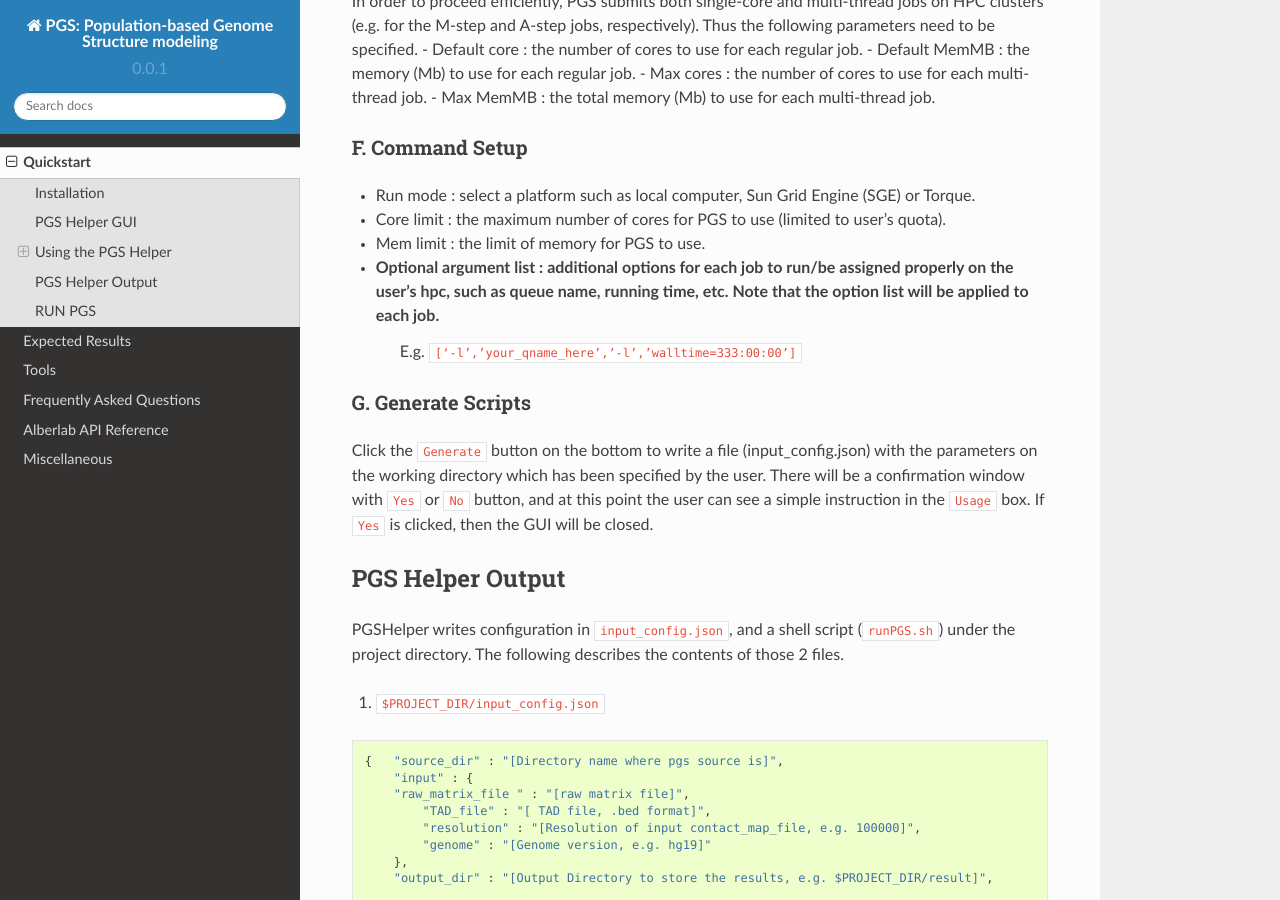
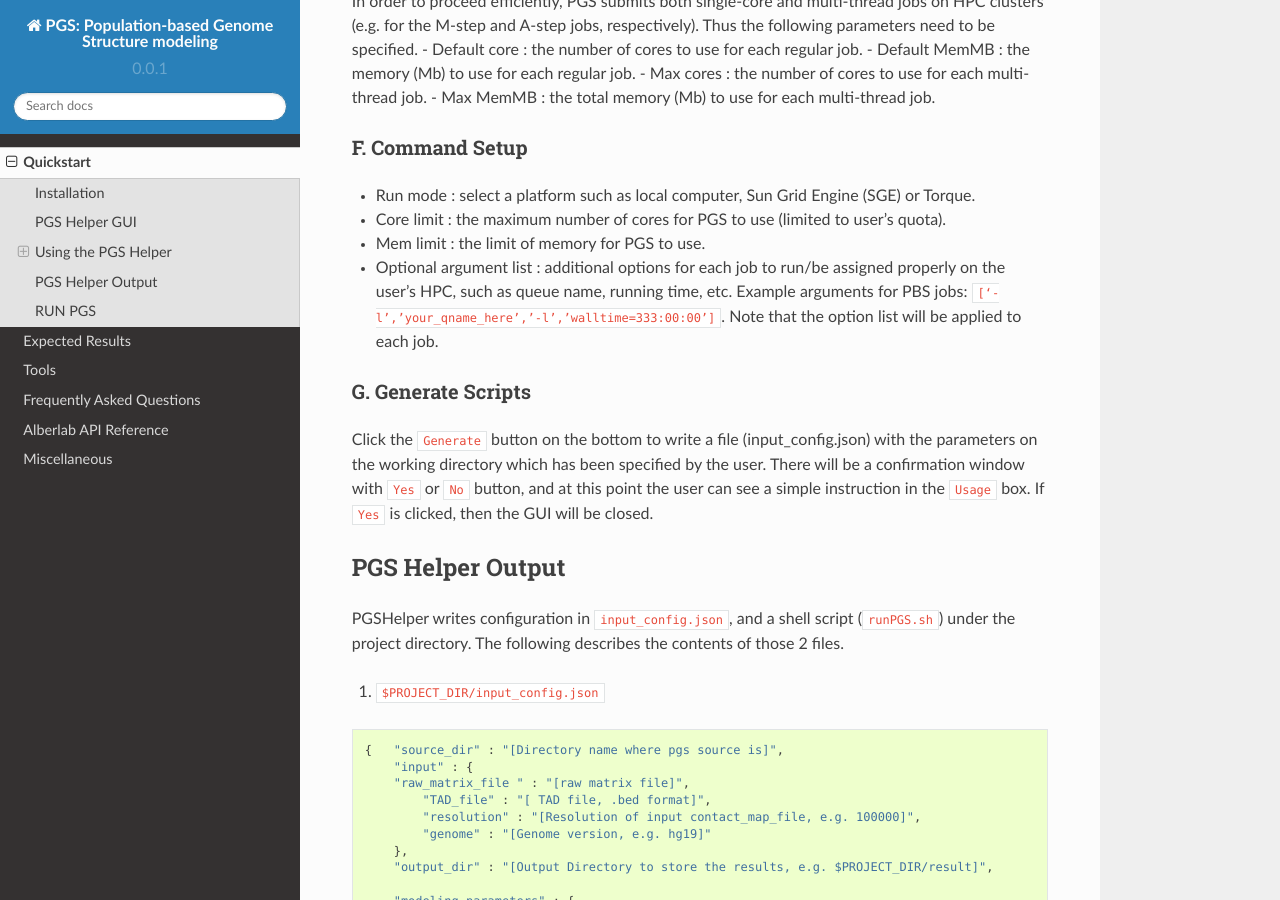
Before and after one commit to alberlab/pgs, a Sphinx documentation site: the page built from docs/quickstart.rst, in a window 1280 px wide and 900 px high, scrolled down 3587 px. Built offline with Sphinx 7.4.7 and the Read the Docs theme 2.0.0, drawn with Linux system fonts in a browser that asks for light colours.

Commit message:
quickstart part F edit

```diff
--- a/docs/quickstart.rst
+++ b/docs/quickstart.rst
@@ -136,8 +136,8 @@ F. Command Setup
 - Run mode : select a platform such as local computer, Sun Grid Engine (SGE) or Torque.
 - Core limit : the maximum number of cores for PGS to use (limited to user’s quota).
 - Mem limit : the limit of memory for PGS to use.
-- Optional argument list : additional options for each job to run/be assigned properly on the user’s hpc, such as queue name, running time, etc. Note that the option list will be applied to each job.
-   E.g. ``[‘-l’,’your_qname_here’,’-l’,’walltime=333:00:00’]``
+- Optional argument list : additional options for each job to run/be assigned properly on the user’s HPC, such as queue name, running time, etc. Example arguments for PBS jobs: ``[‘-l’,’your_qname_here’,’-l’,’walltime=333:00:00’]``.
+  Note that the option list will be applied to each job.
 
 G. Generate Scripts
 ~~~~~~~~~~~~~~~~~~~
```
